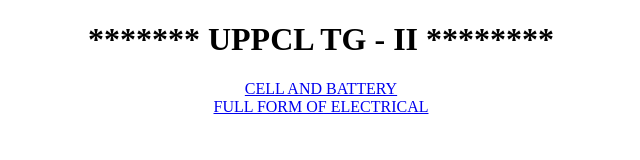
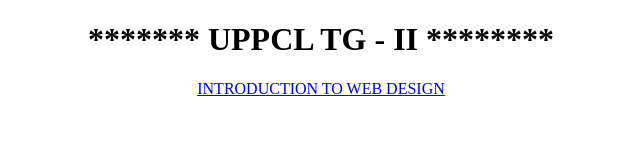
Before and after one commit to hemmishra536/mishraquiz, a plain HTML site: page index.html in a window 1280 px wide. Shown: the whole page, without its empty margins (319-959 px from the left). Drawn offline with Linux system fonts and the light colour scheme.

Commit message:
Update index.html

```diff
--- a/index.html
+++ b/index.html
@@ -13,8 +13,8 @@
       <h1>******* UPPCL TG - II ********</h1>
 
 
-<center><a href="/CELL AND BATTERY/">CELL AND BATTERY</a></center>
-     <center><a href="/EA/">FULL FORM OF ELECTRICAL</a></center>
+
+     <center><a href="/INTRODUCTION TO WEB DESIGN/">INTRODUCTION TO WEB DESIGN</a></center>
 
 
 
```
